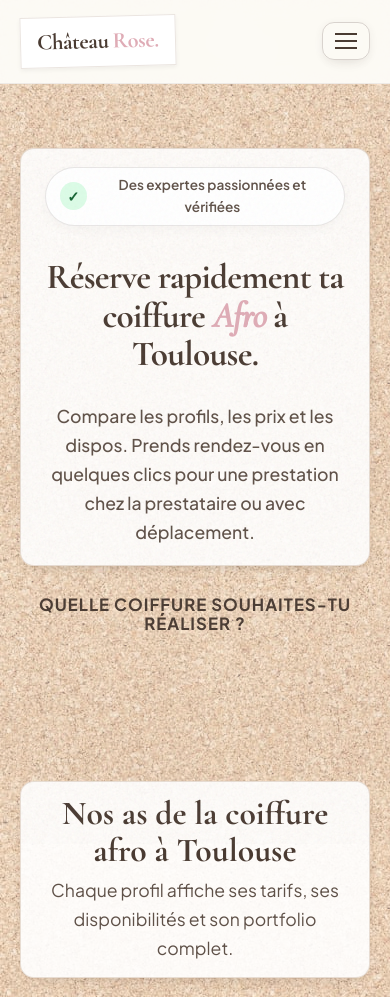
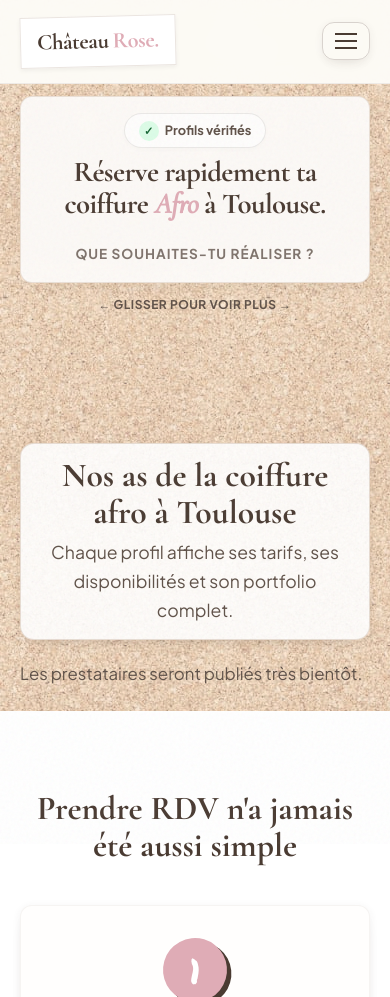
Before and after one commit to jafty/chateau_rose, a Django app: page / in a window 390 px wide. Shown: the top 997 px of the page. Run offline with Django 5.2, Linux system fonts and the light colour scheme; data that the repository does not hold is empty; some libraries are stand-ins or nearby versions.

Commit message:
Refactor home hero into compact header and mobile carousel

```diff
--- a/static/css/style.css
+++ b/static/css/style.css
@@ -2698,6 +2698,76 @@ p.lead { font-size: 1.05rem; color: var(--ink-secondary); }
     }
 }
 
+
+/* ==========================================================================
+   REDESIGN HERO COMPACT & FLUIDE (AJOUT)
+   ========================================================================== */
+.home-hero { padding: clamp(12px, 3vw, 50px) 0 clamp(40px, 6vw, 60px) !important; }
+
+.hero-compact-header {
+    text-align: center; max-width: 800px; margin: 0 auto 16px;
+    display: flex; flex-direction: column; align-items: center;
+    background: rgba(255, 255, 255, 0.88);
+    backdrop-filter: blur(8px); -webkit-backdrop-filter: blur(8px);
+    border: 1px solid rgba(163, 124, 91, 0.2);
+    border-radius: 12px; box-shadow: 0 4px 12px rgba(74, 59, 50, 0.08);
+    padding: 16px 12px;
+}
+
+.trust-pill-micro {
+    display: inline-flex; align-items: center; gap: 6px; font-size: 0.8rem;
+    font-weight: 700; color: var(--ink-secondary); margin-bottom: 8px;
+    background: rgba(255, 255, 255, 0.6); padding: 6px 14px;
+    border-radius: 999px; border: 1px solid rgba(74, 59, 50, 0.1);
+    box-shadow: 0 2px 4px rgba(0,0,0,0.02);
+}
+.trust-pill-micro .trust-icon {
+    width: 20px; height: 20px; background: #dcfce7; color: #166534;
+    border-radius: 50%; display: inline-flex; align-items: center;
+    justify-content: center; font-size: 0.7rem;
+}
+
+.hero-title-compact { font-size: clamp(1.8rem, 5vw, 3.2rem); line-height: 1.1; margin-bottom: 4px; color: var(--ink-primary); font-family: 'Cormorant Garamond', serif; font-weight: 700; }
+.hero-title-compact span { color: var(--rose-accent); font-style: italic; position: relative; }
+.hero-text-compact { font-size: 1.05rem; color: var(--ink-secondary); margin-top: 8px; margin-bottom: 0; }
+.hero-question-compact { font-size: 0.85rem; font-weight: 700; text-transform: uppercase; letter-spacing: 1px; color: var(--ink-primary); margin-top: 20px; margin-bottom: 0; opacity: 0.7; }
+.swipe-hint { display: none; }
+
+/* Tweaks Polaroids */
+.service-polaroid { transition: 0.3s cubic-bezier(0.25, 0.8, 0.25, 1); text-decoration: none; color: var(--ink-primary); }
+.service-polaroid:hover { transform: scale(1.03) translateY(-4px) !important; box-shadow: var(--shadow-hover); z-index: 5; }
+
+/* Grille Auto-fit (S'adapte toute seule au nombre d'images) */
+@media (min-width: 900px) {
+    .home-hero .all-services-grid {
+        display: grid !important;
+        grid-template-columns: repeat(auto-fit, minmax(220px, 1fr));
+        justify-content: center; gap: 24px; margin-top: 32px;
+        max-width: 1040px; margin-inline: auto;
+    }
+    .hero-compact-header { padding: 24px 32px; margin-bottom: 12px; border-radius: 14px; }
+    .service-polaroid:nth-child(even) { transform: rotate(-1deg); }
+    .service-polaroid:nth-child(3n) { transform: rotate(1deg); }
+}
+
+/* Scroll Mobile */
+@media (max-width: 899px) {
+    .hero-text-compact { display: none; }
+    .hero-compact-header { margin-bottom: 12px; }
+    .swipe-hint { display: flex; align-items: center; justify-content: center; font-size: 0.75rem; color: var(--ink-secondary); font-weight: 700; text-transform: uppercase; letter-spacing: 0.5px; margin-bottom: 8px; }
+    .horizontal-scroll-mobile {
+        display: flex !important; flex-wrap: nowrap !important; overflow-x: auto !important;
+        scroll-snap-type: x mandatory; gap: 12px !important; padding-bottom: 24px !important;
+        margin-inline: calc(var(--page-gutter) * -1) !important; padding-inline: var(--page-gutter) !important;
+        -webkit-overflow-scrolling: touch; scrollbar-width: none;
+    }
+    .horizontal-scroll-mobile::-webkit-scrollbar { display: none; }
+    .horizontal-scroll-mobile .service-polaroid { flex: 0 0 calc(42vw - 10px) !important; max-width: 220px; scroll-snap-align: center; transform: none !important; padding: 8px 8px 36px !important; }
+    .horizontal-scroll-mobile .service-polaroid img { height: 140px !important; }
+    .service-polaroid .service-label { font-size: 1.15rem !important; bottom: 8px !important; }
+}
+
+
 /* ==========================================================================
    SERVICE HUB & SEO PAGES (AJOUTS)
    ========================================================================== */
--- a/templates/interface/home.html
+++ b/templates/interface/home.html
@@ -55,15 +55,18 @@ document.addEventListener('DOMContentLoaded', () => {
             </div>
         {% endif %}
 
-        <div class="hero-paper-head">
-            <div class="trust-pill"><span class="trust-icon">✓</span> Des expertes passionnées et vérifiées</div>
-            <h1 class="hero-title-centered">Réserve rapidement ta coiffure <span>Afro</span> à Toulouse.</h1>
-            <p class="hero-text-centered">Compare les profils, les prix et les dispos. Prends rendez-vous en quelques clics pour une prestation chez la prestataire ou avec déplacement.</p>
+        <!-- DEBUT DE LA NOUVELLE STRUCTURE COMPACTE -->
+        <div class="hero-compact-header">
+            <div class="trust-pill-micro"><span class="trust-icon">✓</span> Profils vérifiés</div>
+            <h1 class="hero-title-compact">Réserve rapidement ta coiffure <span>Afro</span> à Toulouse.</h1>
+            <p class="hero-text-compact">Compare les expertes de la région, consulte leurs prix et réserve en quelques clics.</p>
+            <p class="hero-question-compact">Que souhaites-tu réaliser ?</p>
         </div>
 
-        <h2 class="hero-grid-title">Quelle coiffure souhaites-tu réaliser ?</h2>
+        <div class="services-carousel-wrapper">
+            <span class="swipe-hint" aria-hidden="true">← Glisser pour voir plus →</span>
 
-        <div class="all-services-grid">
+            <div class="all-services-grid horizontal-scroll-mobile">
                 {% for service in services %}
                 <a href="{% url 'interface:service_page' service.slug %}" class="service-polaroid">
                     {% if forloop.counter0|divisibleby:3 %}
@@ -83,6 +86,8 @@ document.addEventListener('DOMContentLoaded', () => {
                 </a>
                 {% endfor %}
             </div>
+        </div>
+        <!-- FIN DE LA NOUVELLE STRUCTURE -->
     </div>
 </section>
 
```
Lines whose indentation alone changed are shown as unchanged.
